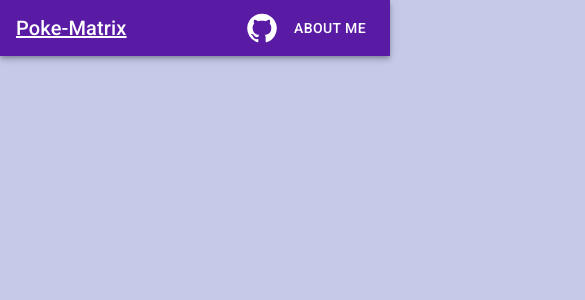
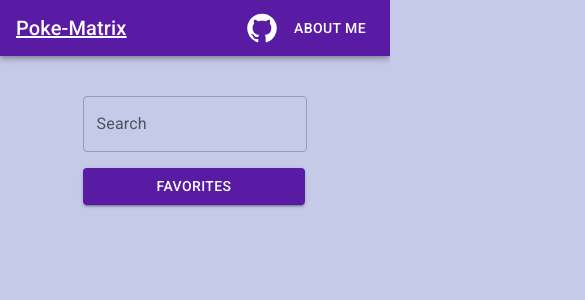
Before and after one commit to Jacks-01/poke-matrix-front-end, a React (Create React App) app: page / in a window 390 px wide. Shown: the top 300 px of the page, 585 px wide, since content can reach past the window. Built offline with nearby package versions, Linux system fonts and the light colour scheme; no server answers.

Commit message:
fixed search bar responsiveness

```diff
--- a/src/components/AllPokemon.js
+++ b/src/components/AllPokemon.js
@@ -88,10 +88,13 @@ class AllPokemon extends Component {
 		 */
 		return (
 			<>
-				<SearchBar
-					handleSearch={this.handleSearch}
-					displayFavorites={this.displayFavorites}
-				/>
+				<Container sx={{display: 'flex', justifyContent: 'center', p: 4, width: '1rem'}}>
+					<SearchBar
+						handleSearch={this.handleSearch}
+						displayFavorites={this.displayFavorites}
+					/>
+				</Container>
+
 				<Container maxWidth="xl">
 					<Grid container columns={5} columnGap={10} rowGap={5}>
 						<PokemonList
--- a/src/components/SearchBar.js
+++ b/src/components/SearchBar.js
@@ -8,12 +8,13 @@ import { Button, TextField, Box } from '@mui/material';
 
 export default function SearchBar(props) {
 	return (
+
 		<Box
 			component="form"
 			sx={{
 				'& > :not(style)': { m: 1, width: '25ch' },
-				py: 3,
-				px: 100,
+				// py: 3,
+				// px: 100,
 			}}
 			noValidate
 			autoComplete="off"
```
